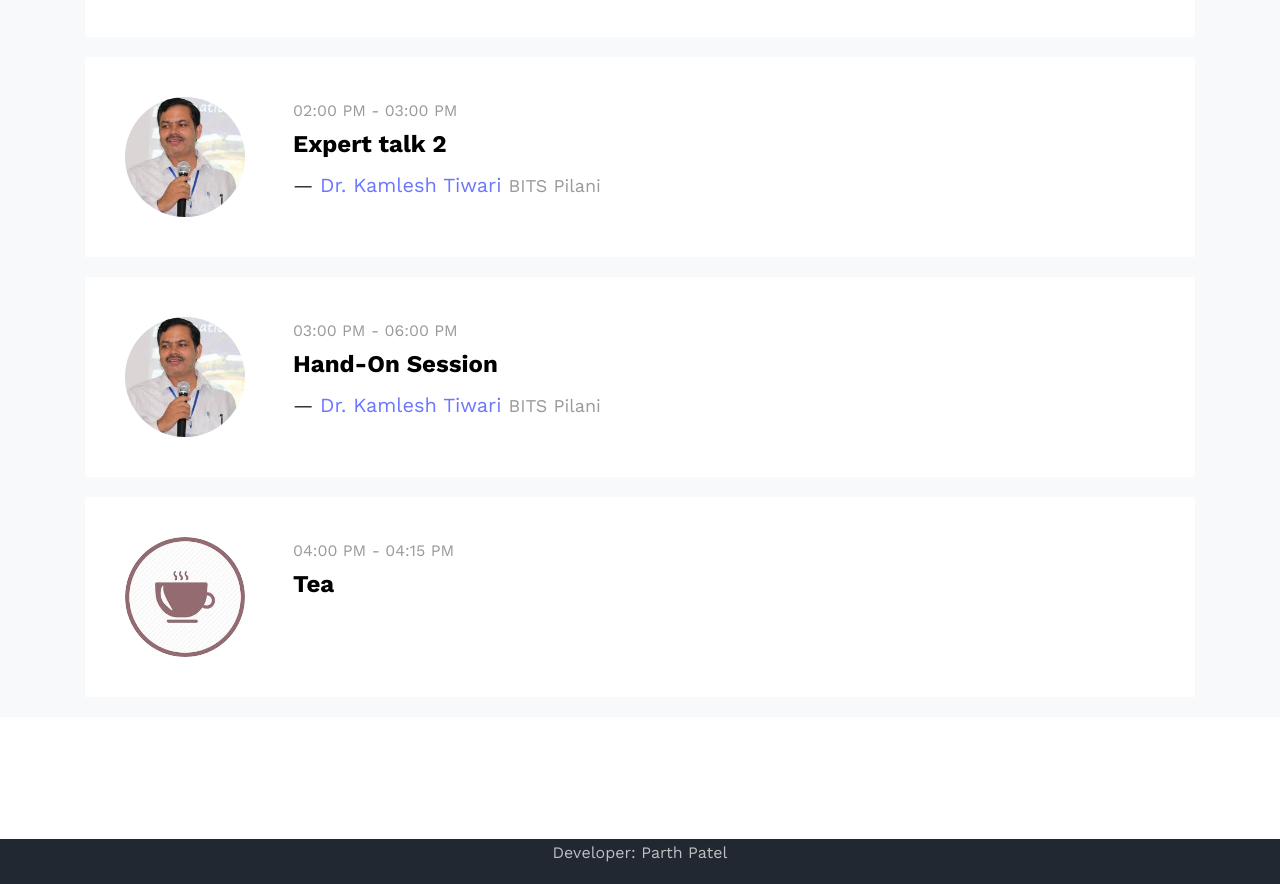
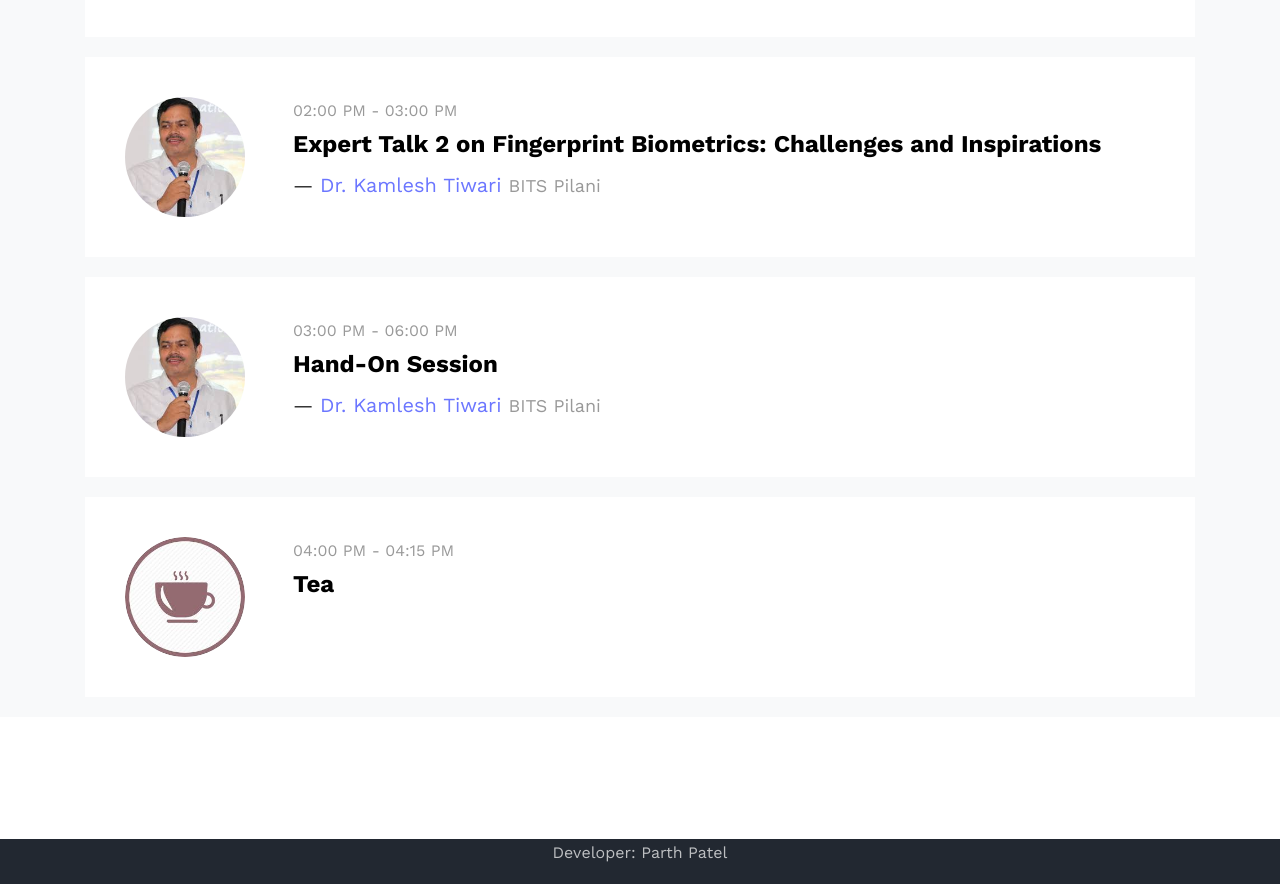
Before and after one commit to Parth910/I-2020, a plain HTML site: page schedule.html in a window 1280 px wide. Shown: the part 1643-2527 px from the top of the page. Drawn offline with nearby package versions, Linux system fonts and the light colour scheme; some packages are replaced by stand-ins of ours; no server answers.

Commit message:
More updates

```diff
--- a/schedule.html
+++ b/schedule.html
@@ -143,7 +143,7 @@
 						<div class="img speaker-img" style="background-image: url(images/kt.jpeg);"></div>
 						<div class="text pl-md-5">
 							<span class="time">02:00 PM - 03:00 PM</span>
-							<h2><a href="#">Expert talk 2</a></h2>
+							<h2><a href="#">Expert Talk 2 on Fingerprint Biometrics: Challenges and Inspirations</a></h2>
 							<!-- <p>A small river named Duden flows by their place and supplies it with the necessary regelialia. It is a paradisematic country, in which roasted parts of sentences fly into your mouth.</p> -->
 							<h3 class="speaker-name">&mdash; <a href="#">Dr. Kamlesh Tiwari
 							</a> <span class="position">BITS Pilani</span></h3>
```
